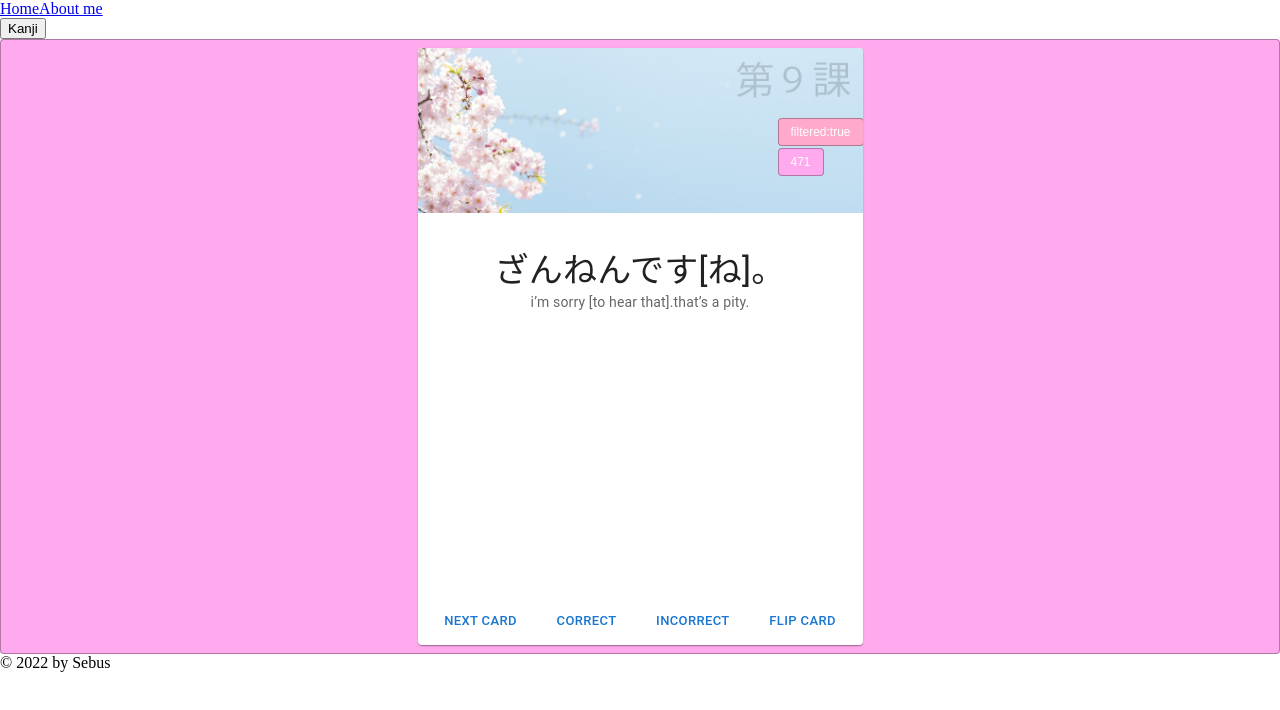
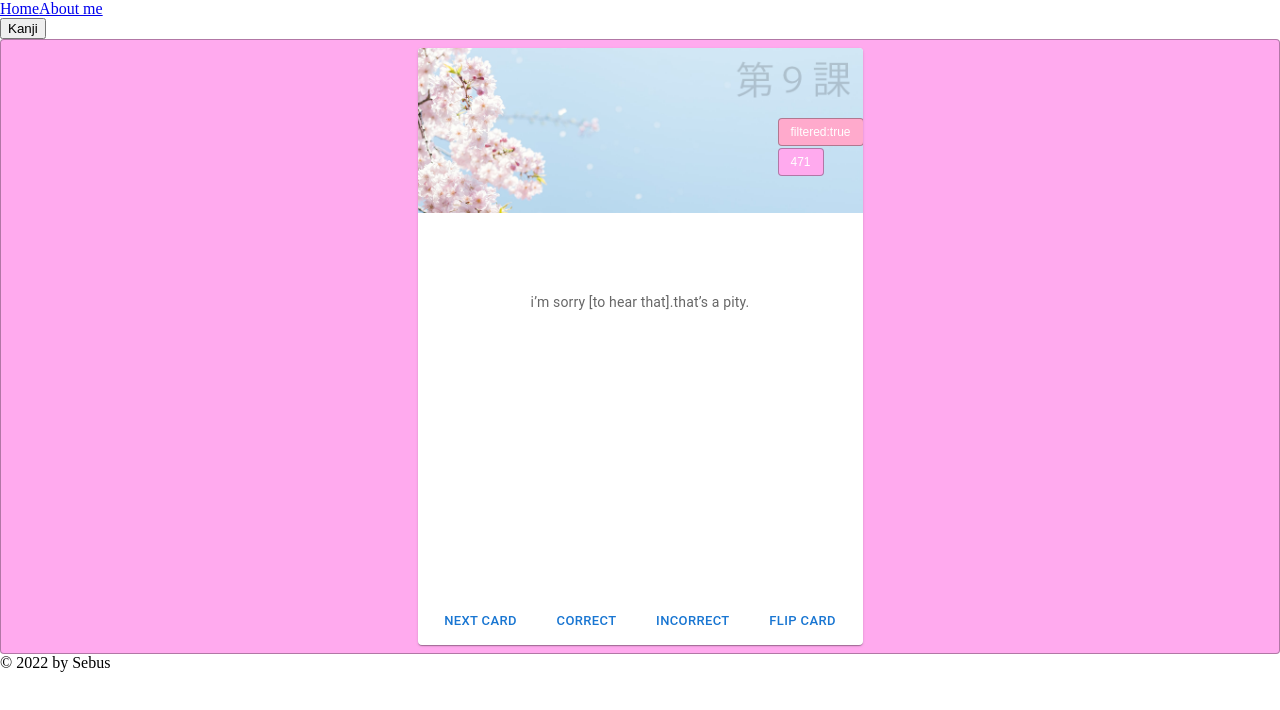
Before and after one commit to sebuzz/nf-capstone, a Next.js app: page / in a window 1280 px wide. Both pictures are taken after a click on the button "Kanji". Shown: the top 710 px of the page. Built offline with nearby package versions, Linux system fonts and the light colour scheme.

Commit message:
feat: filter function now hides the Kana and only shows the Kana field

```diff
--- a/src/molecules/card-main-area/index.jsx
+++ b/src/molecules/card-main-area/index.jsx
@@ -2,8 +2,11 @@ import Stack from "@mui/material/Stack";
 import CardContent from "@mui/material/CardContent";
 import Typography from "@mui/material/Typography";
 import * as React from "react";
+import useStore from "../../ions/store/store";
 
 const CardMainArea = ({ ...props }) => {
+	const filtered = useStore(store => store.filtered);
+	if (!filtered) {
 		return (
 			<Stack justifyContent="center" alignItems="center" spacing={2}>
 				<CardContent>
@@ -19,6 +22,23 @@ const CardMainArea = ({ ...props }) => {
 				</CardContent>
 			</Stack>
 		);
+	} else {
+		return (
+			<Stack justifyContent="center" alignItems="center" spacing={2}>
+				<CardContent>
+					<Typography gutterBottom align="center" variant="h2" component="div">
+						{props.kanji}
+					</Typography>
+					<Typography align="center" variant="h4" component="div">
+						&nbsp;
+					</Typography>
+					<Typography align="center" variant="body2" color="text.secondary">
+						{props.meaning}
+					</Typography>
+				</CardContent>
+			</Stack>
+		);
+	}
 };
 
 export default CardMainArea;
```
Lines whose indentation alone changed are shown as unchanged.
